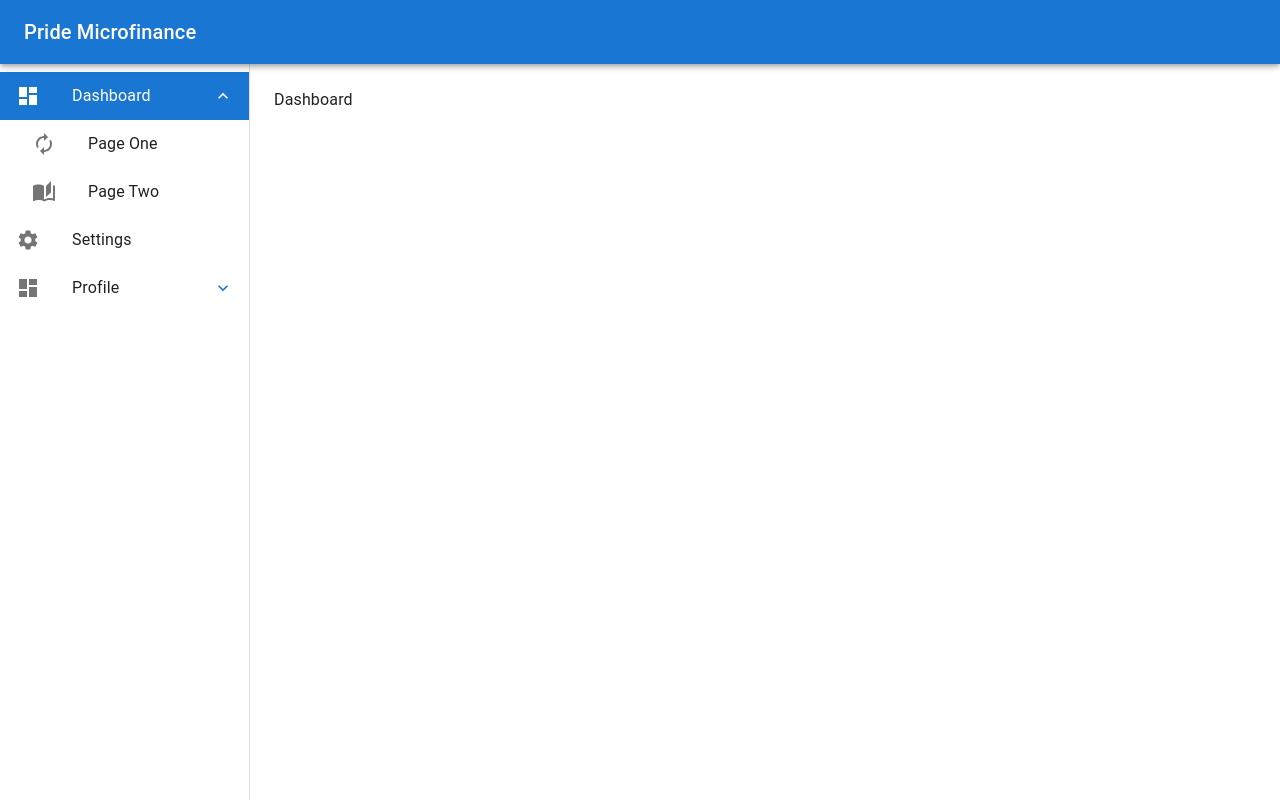
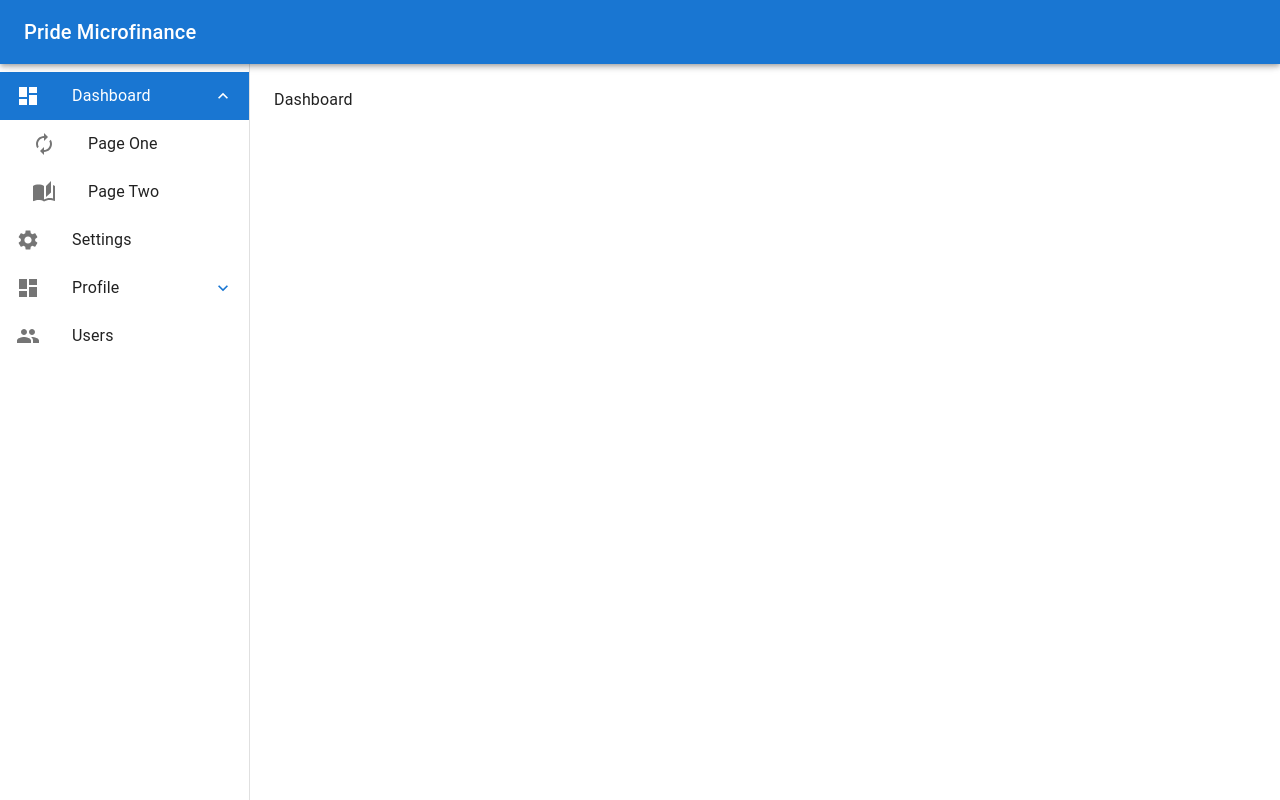
Before and after one commit to Pride-Innovation/ERP-Front-End, a React (Create React App) app: page /assets-mgt in a window 1280 px wide. Built offline with nearby package versions, Linux system fonts and the light colour scheme.

Commit message:
add routes

```diff
--- a/package.json
+++ b/package.json
@@ -10,6 +10,7 @@
     "@mui/icons-material": "^5.16.7",
     "@mui/material": "^5.16.7",
     "@mui/styled-engine-sc": "^6.0.0-alpha.18",
+    "@mui/x-data-grid": "^7.16.0",
     "@testing-library/jest-dom": "^5.17.0",
     "@testing-library/react": "^13.4.0",
     "@testing-library/user-event": "^13.5.0",
--- a/src/components/appBar/HandleRoutes.tsx
+++ b/src/components/appBar/HandleRoutes.tsx
@@ -29,6 +29,9 @@ const HandleRoutes = () => {
         if (route === ROUTES.PROFILE) {
             handleClick(sideBarItems[2])
         }
+        if (route === ROUTES.USERS) {
+            handleClick(sideBarItems[3])
+        }
     }
 
     return (
--- a/src/components/appBar/sideBarElements.tsx
+++ b/src/components/appBar/sideBarElements.tsx
@@ -4,6 +4,7 @@ import SettingsIcon from '@mui/icons-material/Settings';
 import { ROUTES } from '../../core/routes/routes';
 import AutorenewIcon from '@mui/icons-material/Autorenew';
 import AutoStoriesIcon from '@mui/icons-material/AutoStories';
+import GroupIcon from '@mui/icons-material/Group';
 
 export const sideBarItems: Array<ISideBarItem> = [
     {
@@ -47,4 +48,11 @@ export const sideBarItems: Array<ISideBarItem> = [
             }
         ]
     },
+    {
+        id: 4,
+        name: "Users",
+        route: ROUTES.USERS,
+        icon: <GroupIcon />,
+        subroutes: []
+    },
 ]
--- a/src/core/routes/AppRoutes.tsx
+++ b/src/core/routes/AppRoutes.tsx
@@ -6,6 +6,7 @@ import Dashboard from '../../pages/dashboard'
 import ApplicationDrawer from '../../components/appBar'
 import Settings from '../../pages/settings'
 import Profile from '../../pages/profile'
+import Users from '../../pages/users'
 
 const AppRoutes = () => {
   return (
@@ -16,6 +17,7 @@ const AppRoutes = () => {
         <Route index element={<Dashboard />} />
         <Route path={ROUTES.SETTINGS} element={<Settings />} />
         <Route path={ROUTES.PROFILE} element={<Profile />} />
+        <Route path={ROUTES.USERS} element={<Users />} />
       </Route>
     </Routes>
   )
--- a/src/core/routes/routes.ts
+++ b/src/core/routes/routes.ts
@@ -3,11 +3,13 @@ const FORGOT_PASSWORD: string = "/forgot-password";
 const ASSETS_MANAGEMENT: string = "/assets-mgt"
 const SETTINGS: string = `${ASSETS_MANAGEMENT}/settings`;
 const PROFILE: string = `${ASSETS_MANAGEMENT}/profile`;
+const USERS: string = `${ASSETS_MANAGEMENT}/users`;
 
 export const ROUTES = {
     FORGOT_PASSWORD,
     LOGIN,
     SETTINGS,
     ASSETS_MANAGEMENT,
-    PROFILE
+    PROFILE,
+    USERS
 }
--- /dev/null
+++ b/src/pages/users/index.tsx
@@ -0,0 +1,9 @@
+import React from 'react'
+
+const Users = () => {
+  return (
+    <div>Users</div>
+  )
+}
+
+export default Users
```
Also changed, not shown: src/components/tables/Table.tsx (added, +23 -0 lines), 1 other file (tests, documents, lock files or other folders).
